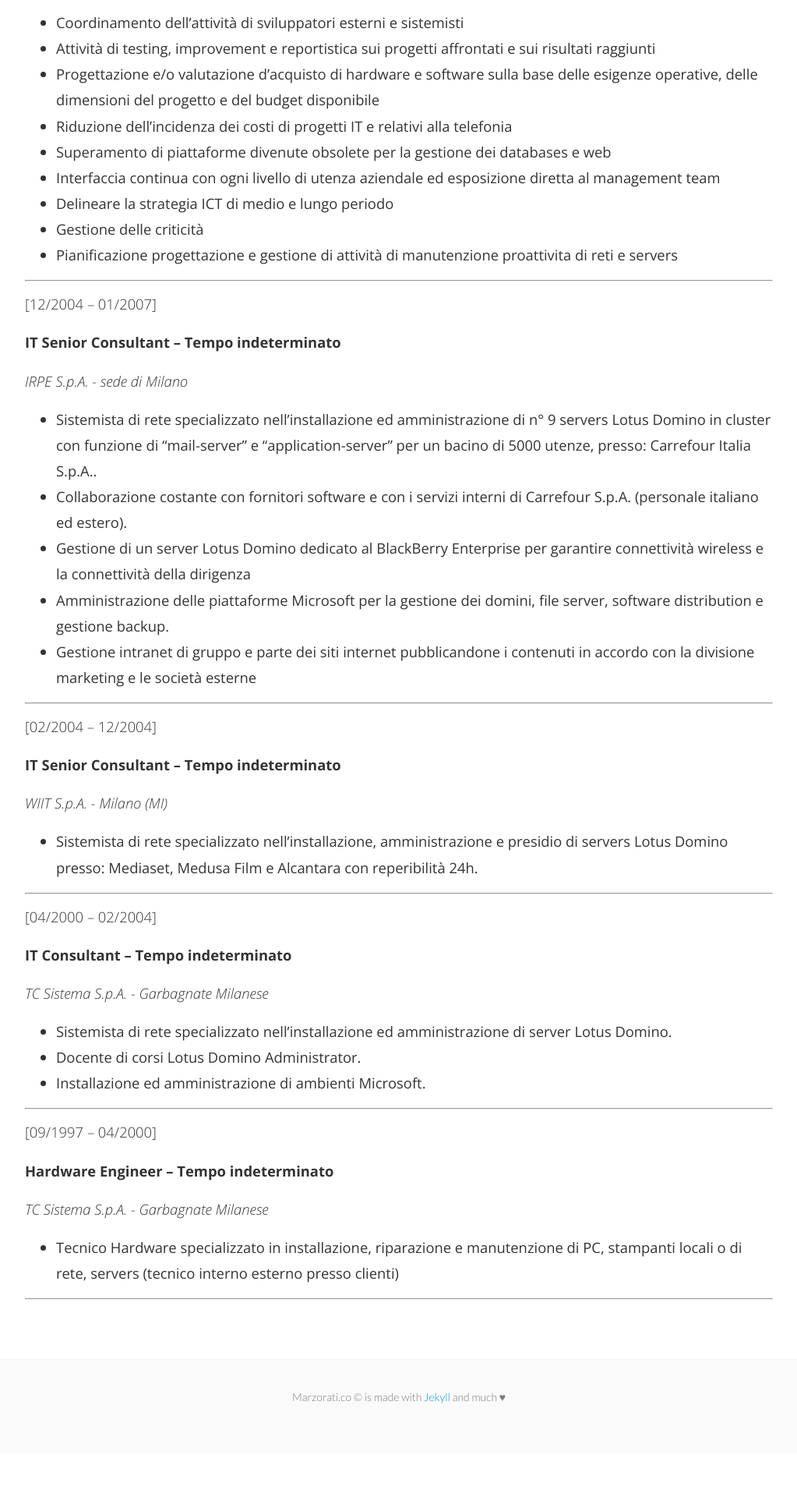
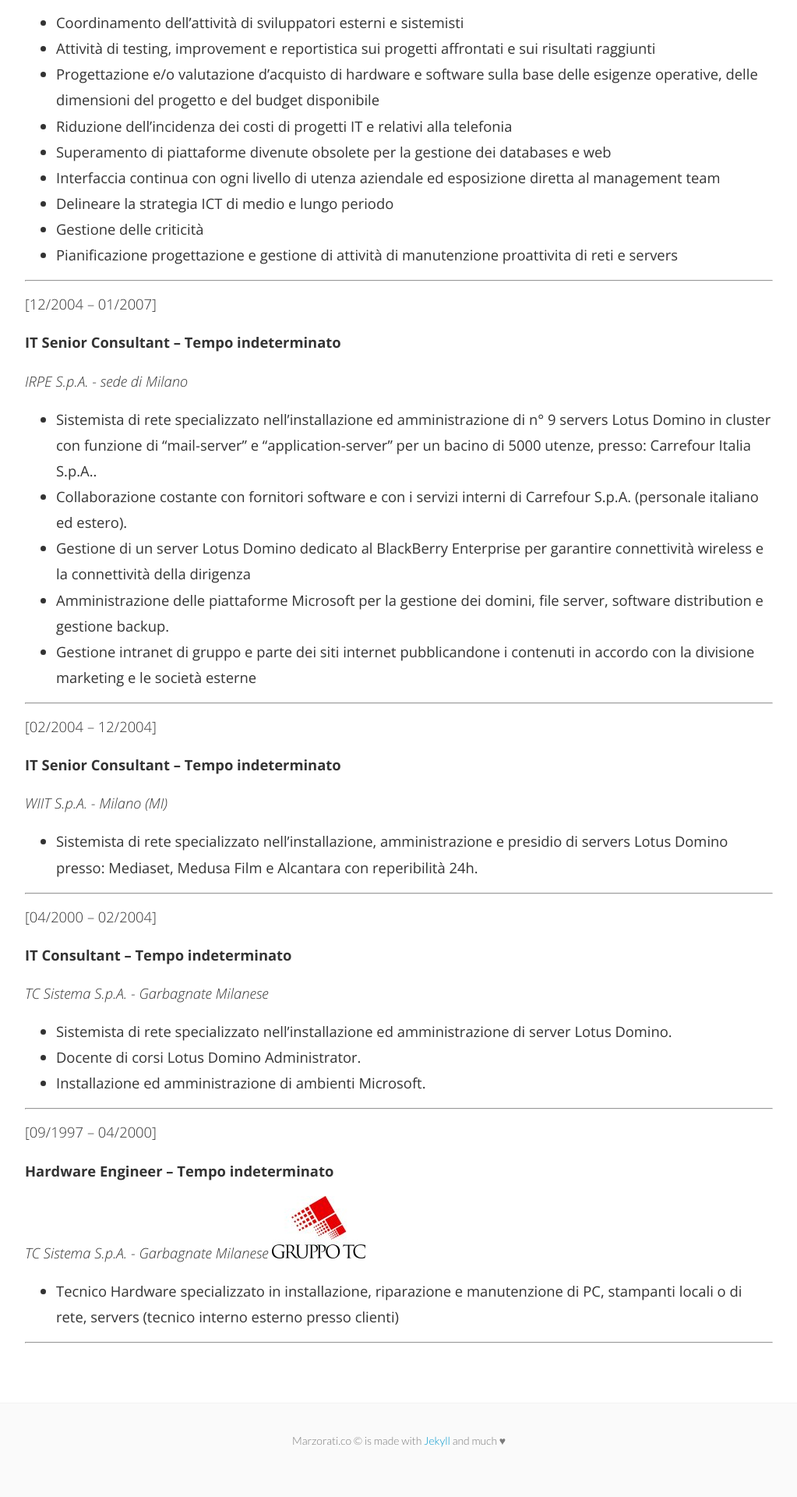
Before and after one commit to marste/Blog, a Jekyll site: the page built from curriculum-vitae.md, in a window 1280 px wide. Shown: the part 1673-3593 px from the top of the page at 78% size, without its empty margins (128-1151 px from the left). Built offline with Jekyll 4.4.1, drawn with Linux system fonts in a browser that asks for light colours; nearby versions of some CDN libraries; Markdown is read by kramdown in place of the engine named in the settings; before the commit the page ends 3537 px from its top, so only the background shows below that.

Commit message:
Added new post

```diff
--- a/curriculum-vitae.md
+++ b/curriculum-vitae.md
@@ -101,7 +101,7 @@
 
 **Hardware Engineer – Tempo indeterminato**
 
-*TC Sistema S.p.A. - Garbagnate Milanese*
+*TC Sistema S.p.A. - Garbagnate Milanese* ![tc_sistema](http://marzorati.co/images/tc_sistema.jpg)
 
 * Tecnico Hardware specializzato in installazione, riparazione e manutenzione di PC, stampanti locali o di rete, servers (tecnico interno esterno presso clienti)
 
```
Also changed, not shown: images/automobilismo.png (added), images/evo.png (added), images/irpe.jpg (added), images/motociclismo.png (added), images/runners.png (added), images/tc_sistema.jpg (added), images/wiit.jpg (added).
